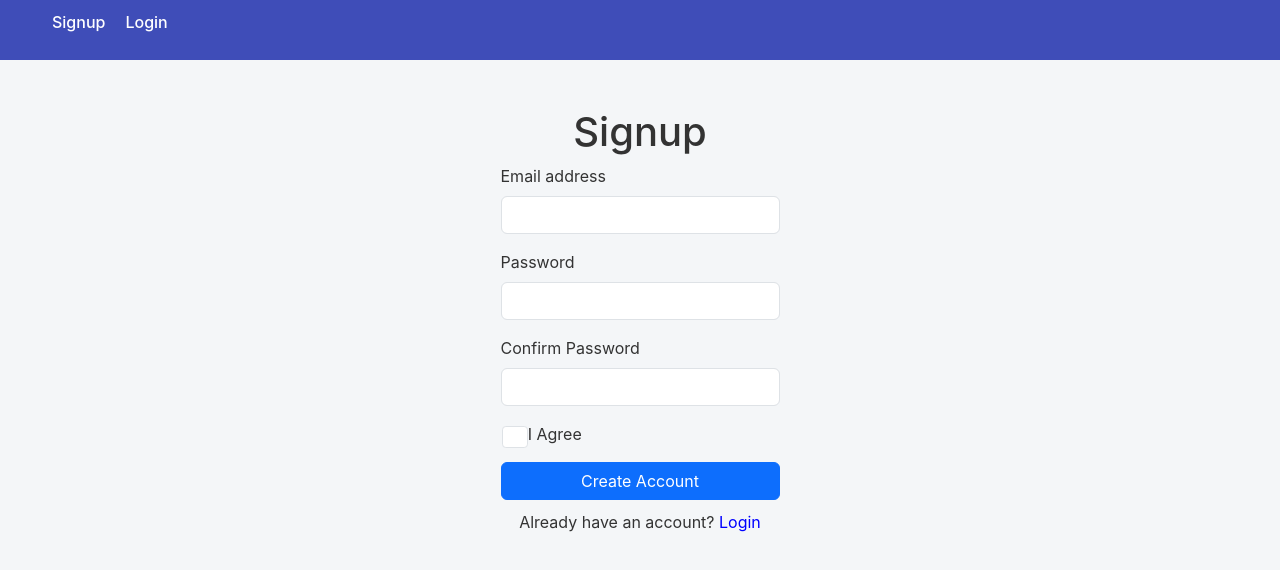
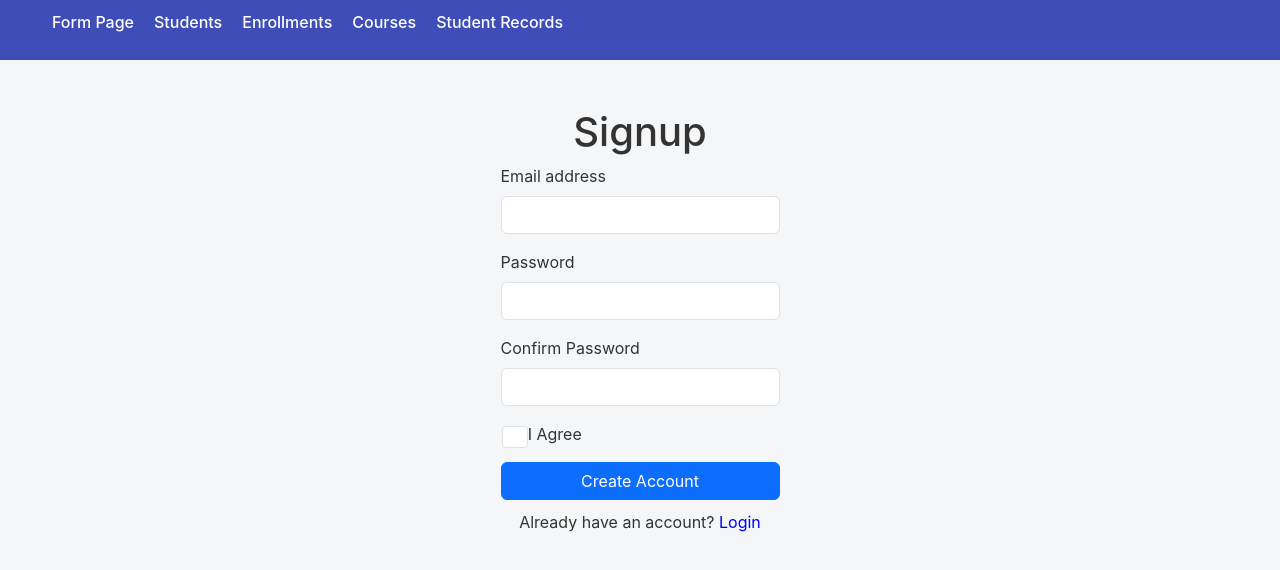
Before and after one commit to sankar-sivaperumal/React-, a React (Vite) app: page /signup in a window 1280 px wide. Shown: the top 570 px of the page. Built offline with nearby package versions, Linux system fonts and the light colour scheme; sample sign-in values are in the browser's storage.

Commit message:
updated only after signup can login with both same email and password are same

```diff
--- a/src/Components/Access/AuthContext.tsx
+++ b/src/Components/Access/AuthContext.tsx
@@ -1,31 +1,75 @@
-import React, { createContext, useContext, useState } from "react";
+import { createContext, useState, useEffect, useContext } from "react";
+
+type User = {
+  email: string;
+  password: string;
+};
 
 type AuthContextType = {
   isSignedUp: boolean;
   isLoggedIn: boolean;
-  completeSignup: () => void;
-  completeLogin: () => void;
+  users: User[];
+  currentUser: User | null;
+  completeSignup: (email: string, password: string) => void;
+  completeLogin: (email: string) => void;
   logout: () => void;
 };
 
 const AuthContext = createContext<AuthContextType | null>(null);
 
-export const AuthProvider: React.FC<{ children: React.ReactNode }> = ({ children }) => {
+export const AuthProvider: React.FC<{ children: React.ReactNode }> = ({
+  children,
+}) => {
+  const [users, setUsers] = useState<User[]>([]);
   const [isSignedUp, setIsSignedUp] = useState(false);
   const [isLoggedIn, setIsLoggedIn] = useState(false);
+  const [currentUser, setCurrentUser] = useState<User | null>(null);
+
+  useEffect(() => {
+    const savedUsers = localStorage.getItem("users");
+    if (savedUsers) setUsers(JSON.parse(savedUsers));
+
+    const savedLoggedIn = localStorage.getItem("isLoggedIn") === "true";
+    setIsLoggedIn(savedLoggedIn);
+
+    const savedEmail = localStorage.getItem("currentUser");
+    if (savedEmail && savedUsers) {
+      const userList: User[] = JSON.parse(savedUsers);
+      const user = userList.find((u) => u.email === savedEmail);
+      if (user) setCurrentUser(user);
+    }
+
+    setIsSignedUp(users.length > 0);
+  }, []);
+
+  const completeSignup = (email: string, password: string) => {
+    const newUser = { email, password };
+    const updatedUsers = [...users, newUser];
+    setUsers(updatedUsers);
+    setIsSignedUp(true);
+    localStorage.setItem("users", JSON.stringify(updatedUsers));
+  };
+
+  const completeLogin = (email: string) => {
+    const user = users.find((u) => u.email === email);
+    if (user) {
+      setCurrentUser(user);
+      setIsLoggedIn(true);
+      localStorage.setItem("isLoggedIn", "true");
+      localStorage.setItem("currentUser", user.email);
+    }
+  };
+
+  const logout = () => {
+    setIsLoggedIn(false);
+    setCurrentUser(null);
+    localStorage.removeItem("isLoggedIn");
+    localStorage.removeItem("currentUser");
+  };
 
   return (
     <AuthContext.Provider
-      value={{
-        isSignedUp,
-        isLoggedIn,
-        completeSignup: () => setIsSignedUp(true),
-        completeLogin: () => setIsLoggedIn(true),
-        logout: () => {
-          setIsSignedUp(false);
-          setIsLoggedIn(false);
-        },
-      }}
+      value={{ isSignedUp, isLoggedIn, users, currentUser, completeSignup, completeLogin, logout }}
     >
       {children}
     </AuthContext.Provider>
```
